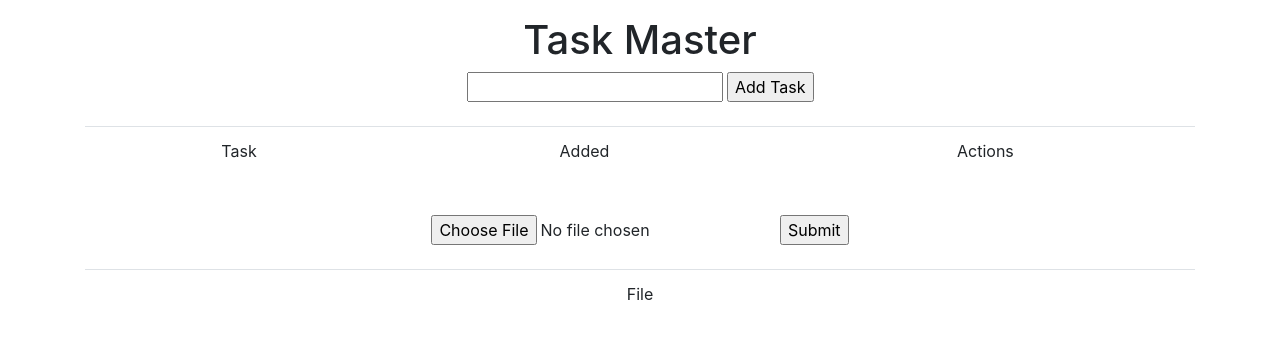
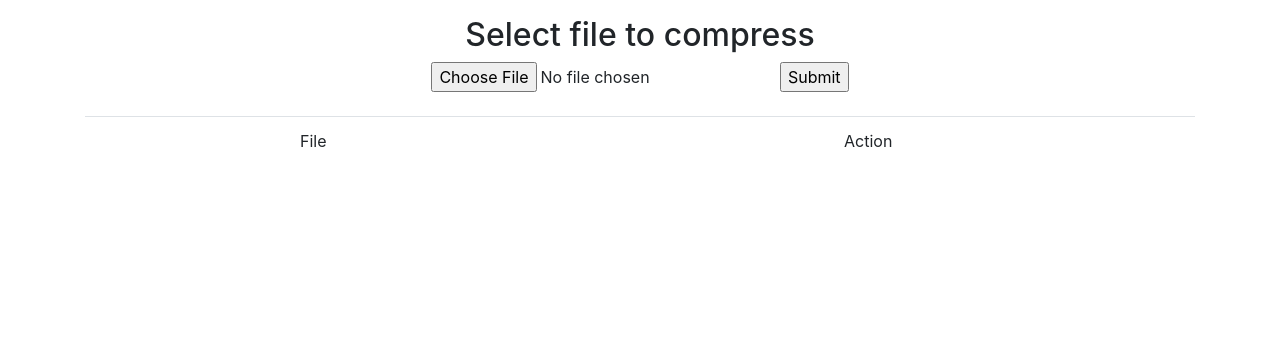
Before and after one commit to lendkhoa/file-compressor-py, a Flask app: page / in a window 1280 px wide. Shown: the part 82-421 px from the top of the page. Run offline with Flask 2, Linux system fonts and the light colour scheme; data that the repository does not hold is empty; some libraries are stand-ins or nearby versions.

Commit message:
Add function to add remove table

```diff
--- a/app.py
+++ b/app.py
@@ -23,54 +23,45 @@ class Todo(db.Model):
 class BinaryFile(db.Model):
     id = db.Column(db.Integer, primary_key=True)
     file_name = db.Column(db.String(200), nullable=False)
-    blob = db.Column(db.LargeBinary)
+    data = db.Column(db.LargeBinary)
 
 @app.route('/', methods=['POST', 'GET'])
 def index():
-    if request.method == "POST":
-        task_content = request.form['content']
-        new_task = Todo(content=task_content)
-        # push to db
-        try:
-            db.session.add(new_task)
-            db.session.commit()
-            return redirect('/')
-        except Exception as e:
-            print(e)
-            return "Exception"
-    else:
-        # query the table
-        tasks = Todo.query.order_by(Todo.date_created).all()
-        files = BinaryFile.query.all()
-        return render_template('index.html', tasks=tasks, files = files)
+    files = BinaryFile.query.all()
+    return render_template('index.html', files = files)
 
 @app.route('/software_design')
 def render_design():
     return render_template('software_design.html')
 
-@app.route('/uploader', methods = ['GET', 'POST'])
+@app.route('/uploader', methods = ['POST'])
 def upload_file():
-   if request.method == 'POST':
-      f = request.files['file']
-      file_name = f.filename
-      with open(file_name, 'br') as f:
-          content = f.read()
-          print(type(content))
-          hexa = binascii.hexlify(content)
-          print(type(hexa))
+    f = request.files['file']
+    if f.filename == '':
+        return redirect('/')
 
-      #new_file = BinaryFile(file_name=file_name, )
-      return hexa
+    file_name = f.filename
+    new_file = BinaryFile(file_name=file_name, data=f.read())
+    try:
+        db.session.add(new_file)
+        db.session.commit()
+        return redirect('/')
+    except Exception as e:
+        return "Exception uploading file"
 
 @app.route('/delete/<int:id>')
 def delete(id):
-    task_to_delete = Todo.query.get_or_404(id)
+    file_to_delete = BinaryFile.query.get_or_404(id)
     try:
-        db.session.delete(task_to_delete)
+        db.session.delete(file_to_delete)
         db.session.commit()
         return redirect('/')
     except Exception as e:
         print(e)
+
+@app.route('/compress/<int:id>')
+def compress(id):
+    return render_template('/compression_result.html')
 
 def read_file():
     f_in = open('sample_ecg_raw.bin', 'rb')
--- a/templates/index.html
+++ b/templates/index.html
@@ -6,33 +6,8 @@
 
 {% block body %}
 <div class="content">
-    <h1>Task Master</h1>
-    <form action="/" method="POST">
-        <input type="text" name="content" id="content">
-        <input type="submit" value="Add Task">
-    </form>
-    <br/>
-    <table class="table">
-        <tr>
-            <td>Task</td>
-            <td>Added</td>
-            <td>Actions</td>
-        </tr>
-        {% for task in tasks %}
-        <tr>
-            <td>{{ task.content }}</td>
-            <td> { task.date_created.date() {}}</td>
-
-            <td>
-                <a href="/delete/{{task.id}}">Delete</a>
-                <br>
-                <a href="">Update</a>
-            </td>
-        </tr>
-        {% endfor %}
-    </table>
-    <br/>
-    <form action = "http://localhost:5000/uploader" method = "POST"
+    <h2> Select file to compress </h2>
+    <form action = "uploader" method = "POST"
           enctype = "multipart/form-data">
         <input type = "file" name = "file" />
         <input type = "submit"/>
@@ -41,10 +16,15 @@
     <table class="table">
         <tr>
             <td>File</td>
+            <td>Action</td>
         </tr>
         {% for file in files %}
         <tr>
-            <td></td>
+            <td>{{ file.file_name }}</td>
+            <td >
+                <a type="button" class="btn btn-danger" href="/delete/{{file.id}}">Delete</a>
+                <a type="button" class="btn btn-success" href="/compress/{{file.id}}">Compress</a>
+            </td>
         </tr>
         {% endfor %}
     </table>
```
